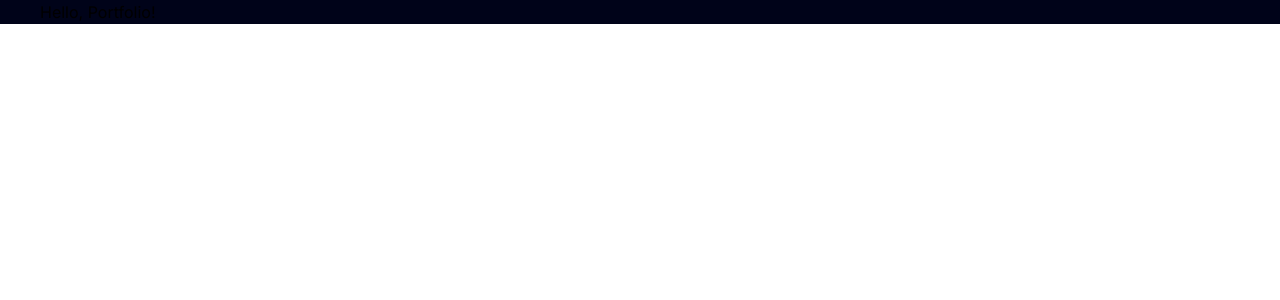
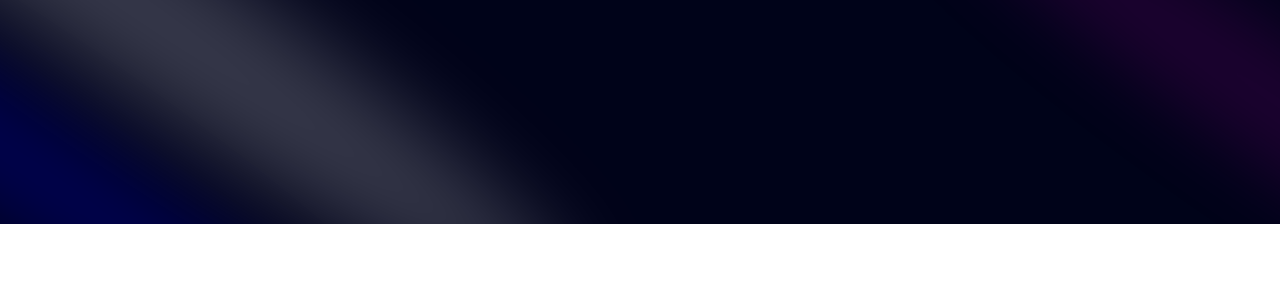
Before and after one commit to laststonedjs/portfolio-nextjs, a Next.js app: page / in a window 1280 px wide. Shown: the top 300 px of the page. Built offline with nearby package versions, Linux system fonts and the light colour scheme.

Commit message:
created Spotlight component

```diff
--- a/app/globals.css
+++ b/app/globals.css
@@ -1,3 +1,89 @@
 @tailwind base;
 @tailwind components;
 @tailwind utilities;
+
+@layer base {
+  :root {
+    --background: 0 0% 100%;
+    --foreground: 240 10% 3.9%;
+
+    --card: 0 0% 100%;
+    --card-foreground: 240 10% 3.9%;
+
+    --popover: 0 0% 100%;
+    --popover-foreground: 240 10% 3.9%;
+
+    --primary: 240 5.9% 10%;
+    --primary-foreground: 0 0% 98%;
+
+    --secondary: 240 4.8% 95.9%;
+    --secondary-foreground: 240 5.9% 10%;
+
+    --muted: 240 4.8% 95.9%;
+    --muted-foreground: 240 3.8% 46.1%;
+
+    --accent: 240 4.8% 95.9%;
+    --accent-foreground: 240 5.9% 10%;
+
+    --destructive: 0 84.2% 60.2%;
+    --destructive-foreground: 0 0% 98%;
+
+    --border: 240 5.9% 90%;
+    --input: 240 5.9% 90%;
+    --ring: 240 10% 3.9%;
+
+    --radius: 0.5rem;
+  }
+
+  .dark {
+    --background: 240 10% 3.9%;
+    --foreground: 0 0% 98%;
+
+    --card: 240 10% 3.9%;
+    --card-foreground: 0 0% 98%;
+
+    --popover: 240 10% 3.9%;
+    --popover-foreground: 0 0% 98%;
+
+    --primary: 0 0% 98%;
+    --primary-foreground: 240 5.9% 10%;
+
+    --secondary: 240 3.7% 15.9%;
+    --secondary-foreground: 0 0% 98%;
+
+    --muted: 240 3.7% 15.9%;
+    --muted-foreground: 240 5% 64.9%;
+
+    --accent: 240 3.7% 15.9%;
+    --accent-foreground: 0 0% 98%;
+
+    --destructive: 0 62.8% 30.6%;
+    --destructive-foreground: 0 0% 98%;
+
+    --border: 240 3.7% 15.9%;
+    --input: 240 3.7% 15.9%;
+    --ring: 240 4.9% 83.9%;
+  }
+}
+
+@layer base {
+  * {
+    @apply border-border !scroll-smooth;
+  }
+  body {
+    @apply bg-background text-foreground;
+  }
+  button {
+    @apply active:outline-none;
+  }
+}
+
+@layer utilities {
+  .heading {
+    @apply font-bold text-4xl md:text-5xl text-center;
+  }
+
+  .black-gradient {
+    background: linear-gradient(90deg, #161a31 0%, #06091f 100%);
+  }
+}
--- a/app/page.tsx
+++ b/app/page.tsx
@@ -1,11 +1,12 @@
-import Image from "next/image";
+// components
+import Hero from "@/components/Hero";
 
 export default function Home() {
   return (
     <main className="relative bg-black-100 flex justify-center items-center flex-col overflow-hidden
     mx-auto sm:px-10 px-5">
       <div className="max-w-7xl w-full">
-        <h1>Hello, Portfolio!</h1>
+        <Hero />
       </div>
    </main>
   );
--- /dev/null
+++ b/components/Hero.tsx
@@ -0,0 +1,25 @@
+// components
+import { Spotlight } from './ui/Spotlight'
+
+const Hero = () => {
+  return (
+    <div className='pb-20 pt-36'>
+        <div>
+            <Spotlight
+                className='-top-40 -left-10 md:left-32 md:-top-20 h-screen'
+                fill='white'
+            />
+            <Spotlight
+                className='top-10 left-full h-[80vh] w-[50vw]'
+                fill='purple'
+            />
+            <Spotlight
+                className='top-28 left-70 h-[80vh] w-[50vw]'
+                fill='blue'
+            />
+        </div>
+    </div>
+  )
+}
+
+export default Hero
--- /dev/null
+++ b/components/ui/Spotlight.tsx
@@ -0,0 +1,56 @@
+import React from "react";
+import { cn } from "@/utils/cn";
+
+type SpotlightProps = {
+  className?: string;
+  fill?: string;
+};
+
+export const Spotlight = ({ className, fill }: SpotlightProps) => {
+  return (
+    <svg
+      className={cn(
+        "animate-spotlight pointer-events-none absolute z-[1]  h-[169%] w-[138%] lg:w-[84%] opacity-0",
+        className
+      )}
+      xmlns="http://www.w3.org/2000/svg"
+      viewBox="0 0 3787 2842"
+      fill="none"
+    >
+      <g filter="url(#filter)">
+        <ellipse
+          cx="1924.71"
+          cy="273.501"
+          rx="1924.71"
+          ry="273.501"
+          transform="matrix(-0.822377 -0.568943 -0.568943 0.822377 3631.88 2291.09)"
+          fill={fill || "white"}
+          fillOpacity="0.21"
+        ></ellipse>
+      </g>
+      <defs>
+        <filter
+          id="filter"
+          x="0.860352"
+          y="0.838989"
+          width="3785.16"
+          height="2840.26"
+          filterUnits="userSpaceOnUse"
+          colorInterpolationFilters="sRGB"
+        >
+          <feFlood floodOpacity="0" result="BackgroundImageFix"></feFlood>
+          <feBlend
+            mode="normal"
+            in="SourceGraphic"
+            in2="BackgroundImageFix"
+            result="shape"
+          ></feBlend>
+          <feGaussianBlur
+            stdDeviation="151"
+            result="effect1_foregroundBlur_1065_8"
+          ></feGaussianBlur>
+        </filter>
+      </defs>
+    </svg>
+  );
+};
--- a/tailwind.config.ts
+++ b/tailwind.config.ts
@@ -1,21 +1,204 @@
 import type { Config } from "tailwindcss";
 
-const config: Config = {
+const svgToDataUri = require("mini-svg-data-uri");
+
+const colors = require("tailwindcss/colors");
+const {
+  default: flattenColorPalette,
+} = require("tailwindcss/lib/util/flattenColorPalette");
+
+const config = {
+  darkMode: ["class"],
   content: [
-    "./pages/**/*.{js,ts,jsx,tsx,mdx}",
-    "./components/**/*.{js,ts,jsx,tsx,mdx}",
-    "./app/**/*.{js,ts,jsx,tsx,mdx}",
+    "./pages/**/*.{ts,tsx}",
+    "./components/**/*.{ts,tsx}",
+    "./app/**/*.{ts,tsx}",
+    "./src/**/*.{ts,tsx}",
+    "./data/**/*.{ts,tsx}",
   ],
+  prefix: "",
   theme: {
+    container: {
+      center: true,
+      padding: "2rem",
+      screens: {
+        "2xl": "1400px",
+      },
+    },
     extend: {
       colors: {
         black: {
-          DEFAULT: '#000',
-          100: '#000319'
-        }
-      }
+          DEFAULT: "#000",
+          100: "#000319",
+          200: "rgba(17, 25, 40, 0.75)",
+          300: "rgba(255, 255, 255, 0.125)",
+        },
+        white: {
+          DEFAULT: "#FFF",
+          100: "#BEC1DD",
+          200: "#C1C2D3",
+        },
+        blue: {
+          "100": "#E4ECFF",
+        },
+        purple: "#CBACF9",
+        border: "hsl(var(--border))",
+        input: "hsl(var(--input))",
+        ring: "hsl(var(--ring))",
+        background: "hsl(var(--background))",
+        foreground: "hsl(var(--foreground))",
+        primary: {
+          DEFAULT: "hsl(var(--primary))",
+          foreground: "hsl(var(--primary-foreground))",
+        },
+        secondary: {
+          DEFAULT: "hsl(var(--secondary))",
+          foreground: "hsl(var(--secondary-foreground))",
+        },
+        destructive: {
+          DEFAULT: "hsl(var(--destructive))",
+          foreground: "hsl(var(--destructive-foreground))",
+        },
+        muted: {
+          DEFAULT: "hsl(var(--muted))",
+          foreground: "hsl(var(--muted-foreground))",
+        },
+        accent: {
+          DEFAULT: "hsl(var(--accent))",
+          foreground: "hsl(var(--accent-foreground))",
+        },
+        popover: {
+          DEFAULT: "hsl(var(--popover))",
+          foreground: "hsl(var(--popover-foreground))",
+        },
+        card: {
+          DEFAULT: "hsl(var(--card))",
+          foreground: "hsl(var(--card-foreground))",
+        },
+      },
+      borderRadius: {
+        lg: "var(--radius)",
+        md: "calc(var(--radius) - 2px)",
+        sm: "calc(var(--radius) - 4px)",
+      },
+      keyframes: {
+        "accordion-down": {
+          from: { height: "0" },
+          to: { height: "var(--radix-accordion-content-height)" },
+        },
+        "accordion-up": {
+          from: { height: "var(--radix-accordion-content-height)" },
+          to: { height: "0" },
+        },
+        spotlight: {
+          "0%": {
+            opacity: "0",
+            transform: "translate(-72%, -62%) scale(0.5)",
+          },
+          "100%": {
+            opacity: "1",
+            transform: "translate(-50%,-40%) scale(1)",
+          },
+        },
+        shimmer: {
+          from: {
+            backgroundPosition: "0 0",
+          },
+          to: {
+            backgroundPosition: "-200% 0",
+          },
+        },
+        moveHorizontal: {
+          "0%": {
+            transform: "translateX(-50%) translateY(-10%)",
+          },
+          "50%": {
+            transform: "translateX(50%) translateY(10%)",
+          },
+          "100%": {
+            transform: "translateX(-50%) translateY(-10%)",
+          },
+        },
+        moveInCircle: {
+          "0%": {
+            transform: "rotate(0deg)",
+          },
+          "50%": {
+            transform: "rotate(180deg)",
+          },
+          "100%": {
+            transform: "rotate(360deg)",
+          },
+        },
+        moveVertical: {
+          "0%": {
+            transform: "translateY(-50%)",
+          },
+          "50%": {
+            transform: "translateY(50%)",
+          },
+          "100%": {
+            transform: "translateY(-50%)",
+          },
+        },
+        scroll: {
+          to: {
+            transform: "translate(calc(-50% - 0.5rem))",
+          },
+        },
+      },
+      animation: {
+        "accordion-down": "accordion-down 0.2s ease-out",
+        "accordion-up": "accordion-up 0.2s ease-out",
+        spotlight: "spotlight 2s ease .75s 1 forwards",
+        shimmer: "shimmer 2s linear infinite",
+        first: "moveVertical 30s ease infinite",
+        second: "moveInCircle 20s reverse infinite",
+        third: "moveInCircle 40s linear infinite",
+        fourth: "moveHorizontal 40s ease infinite",
+        fifth: "moveInCircle 20s ease infinite",
+        scroll:
+          "scroll var(--animation-duration, 40s) var(--animation-direction, forwards) linear infinite",
+      },
     },
   },
-  plugins: [],
-};
+  plugins: [
+    require("tailwindcss-animate"),
+    addVariablesForColors,
+    function ({ matchUtilities, theme }: any) {
+      matchUtilities(
+        {
+          "bg-grid": (value: any) => ({
+            backgroundImage: `url("${svgToDataUri(
+              `<svg xmlns="http://www.w3.org/2000/svg" viewBox="0 0 32 32" width="100" height="100" fill="none" stroke="${value}"><path d="M0 .5H31.5V32"/></svg>`
+            )}")`,
+          }),
+          "bg-grid-small": (value: any) => ({
+            backgroundImage: `url("${svgToDataUri(
+              `<svg xmlns="http://www.w3.org/2000/svg" viewBox="0 0 32 32" width="8" height="8" fill="none" stroke="${value}"><path d="M0 .5H31.5V32"/></svg>`
+            )}")`,
+          }),
+          "bg-dot": (value: any) => ({
+            backgroundImage: `url("${svgToDataUri(
+              `<svg xmlns="http://www.w3.org/2000/svg" viewBox="0 0 32 32" width="16" height="16" fill="none"><circle fill="${value}" id="pattern-circle" cx="10" cy="10" r="1.6257413380501518"></circle></svg>`
+            )}")`,
+          }),
+        },
+        { values: flattenColorPalette(theme("backgroundColor")), type: "color" }
+      );
+    },
+  ],
+} satisfies Config;
+
+function addVariablesForColors({ addBase, theme }: any) {
+  let allColors = flattenColorPalette(theme("colors"));
+  let newVars = Object.fromEntries(
+    Object.entries(allColors).map(([key, val]) => [`--${key}`, val])
+  );
+
+  addBase({
+    ":root": newVars,
+  });
+}
+
 export default config;
--- /dev/null
+++ b/utils/cn.ts
@@ -0,0 +1,6 @@
+import { ClassValue, clsx } from "clsx";
+import { twMerge } from "tailwind-merge";
+
+export function cn(...inputs: ClassValue[]) {
+  return twMerge(clsx(inputs));
+}
```
Also changed, not shown: package.json (+9 -4 lines), 1 other file (tests, documents, lock files or other folders).
